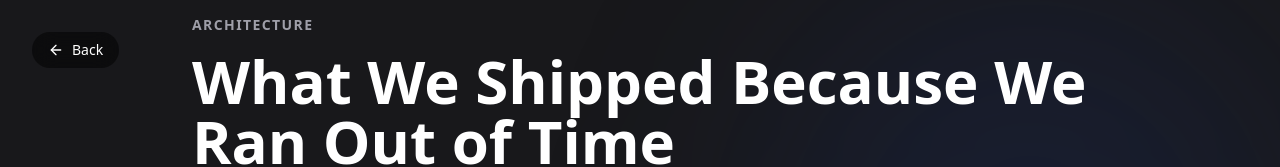
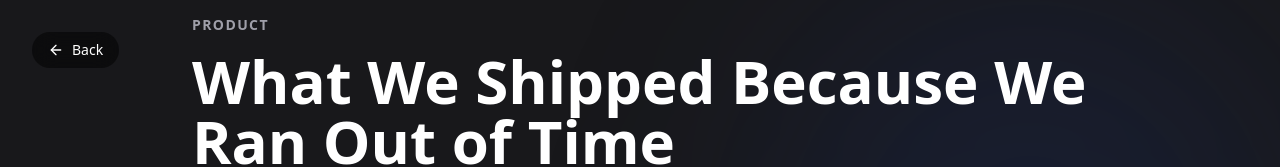
Before and after one commit to gssrinidhi2002-eng/website, a Next.js app: page /blogs/blog1 in a window 1280 px wide. Shown: the top 167 px of the page. Built offline with nearby package versions, Linux system fonts and the light colour scheme.

Commit message:
Update blogs.ts

```diff
--- a/app/data/blogs.ts
+++ b/app/data/blogs.ts
@@ -15,7 +15,7 @@ export const blogs: Blog[] = [
     {
         id: "blog1",
         title: "What We Shipped Because We Ran Out of Time",
-        category: "ARCHITECTURE",
+        category: "PRODUCT",
         image: "/assets/Blog1/1.png",
         description: "When time ran out, we shipped clarity over ambition—cutting complexity, unstable ideas, and polish to protect what users could immediately understand.",
         date: "Oct 3, 2025",
@@ -116,7 +116,7 @@ Because that answer—more than any pitch deck or roadmap—defines what the pro
     {
         id: "blog2",
         title: "Learning to Say No as the Youngest in the Room",
-        category: "TOOLING",
+        category: "EXPERIENCE",
         image: "/assets/Blog2/2.png",
         description: "In fast teams, saying no at the right time helps prevent unfocused work, hidden trade-offs, and fragile product decisions.",
         date: "Mar 09, 2025",
@@ -325,7 +325,7 @@ Learning when to say no—especially when you’re the youngest in the room—is
     {
         id: "blog3",
         title: "Building for Retention Before Product–Market Fit Is a Trap",
-        category: "ARCHITECTURE",
+        category: "PRODUCT",
         image: "/assets/Blog3/3.png",
         description: "Optimizing retention before product–market fit creates false confidence; early retention reflects curiosity or confusion, not value, delaying real learning and alignment.",
         date: "Feb 19, 2025",
@@ -485,7 +485,7 @@ It comes from making them want to come back—
     {
         id: "blog4",
         title: "We Kept Fixing Features. Users Kept Leaving.",
-        category: "GRAPHICS",
+        category: "MANAGEMENT",
         image: "/assets/Blog4/4.png",
         description: "We fixed features, but users left—because uncertainty, not usability, drives churn. Most product failures are emotional before they’re technical.",
         date: "Nov 28, 2025",
@@ -695,7 +695,7 @@ And once you start observing products through that lens, it’s hard to unsee.
     {
         id: "blog5",
         title: "What Game Genres Taught Me About UX and AI",
-        category: "GRAPHICS",
+        category: "UX",
         image: "/assets/Blog5/5.png",
         description: "Why different game genres expose the real limits—and responsibilities—of AI-driven user experience.",
         date: "Dec 06, 2025",
```
